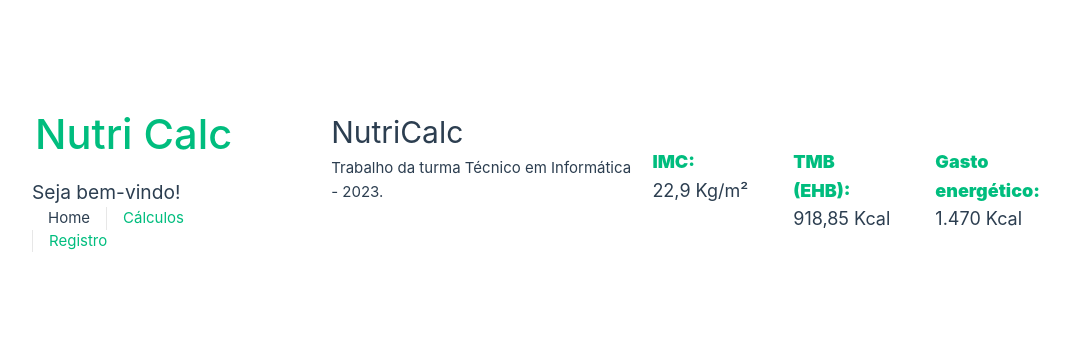
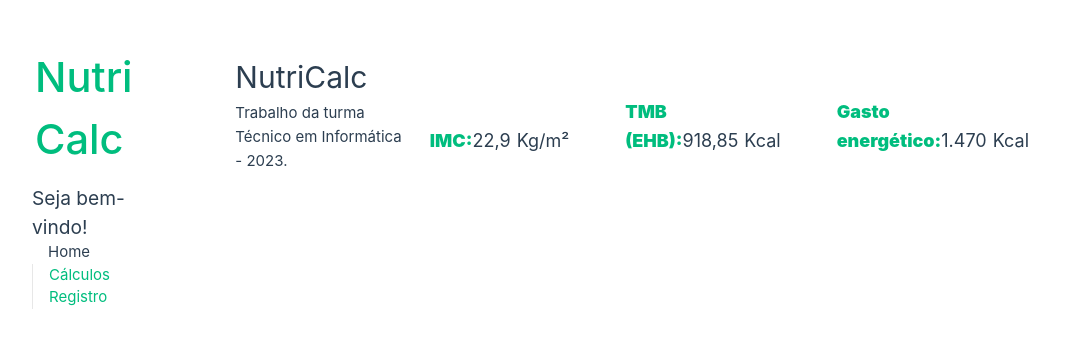
Before and after one commit to senacgo-hugotannus/nutri-calc-frontend, a Vue app: page / in a window 1280 px wide. Shown: the part 219-566 px from the top of the page, without its empty margins (94-1164 px from the left). Built offline with nearby package versions, Linux system fonts and the light colour scheme.

Commit message:
ajustar responsividade

```diff
--- a/src/components/NCInfo.vue
+++ b/src/components/NCInfo.vue
@@ -37,12 +37,12 @@ export default {
 
 <style scoped>
 .Kg::after {
-    padding: 5px;
+    padding: 6px;
     content: "Kg/m²";
 }
 
 .Kcal::after {
-    padding: 5px;
+    padding: 6px;
     content: "Kcal";
 }
 
@@ -51,8 +51,21 @@ export default {
     justify-content: space-around;
 }
 
+@media(min-width: 600px){
+    .div-info{
+        flex-direction: column;
+        align-items: flex-start;
+      }
+
 .div-info {
-    margin: 20px;
+    display: flex;
+    margin: 15px;
+    padding: 10px;
+    flex-direction:row;
+    justify-content:space-between;
+    align-items:last baseline;
+}
+
 }
 
 .result {
```
